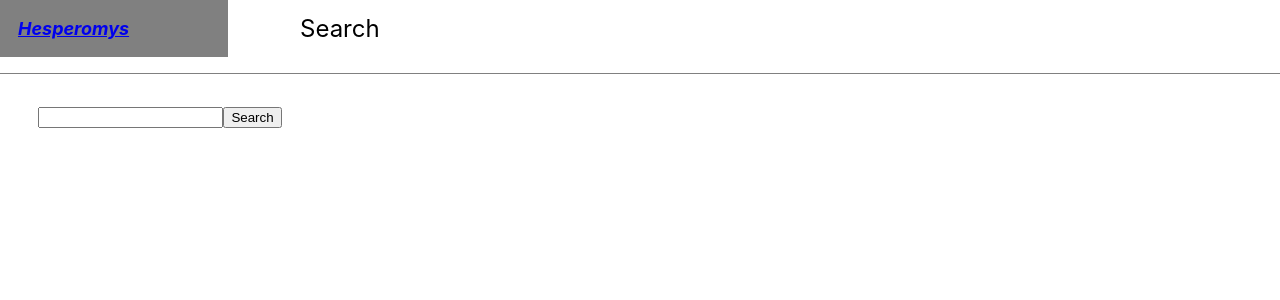
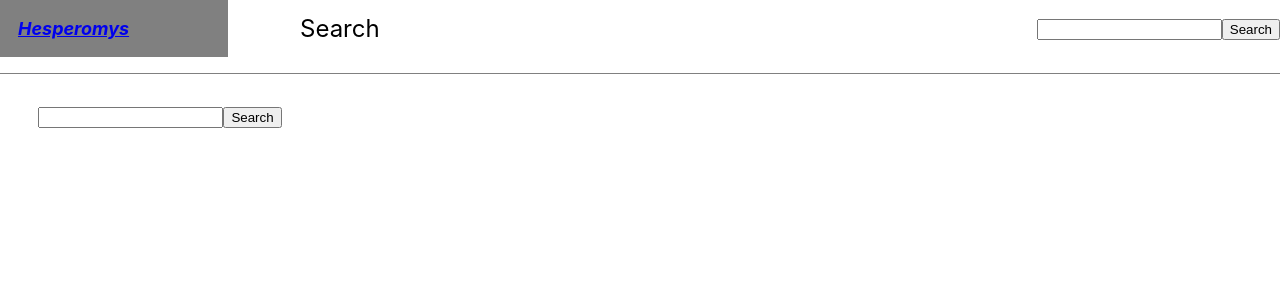
Before and after one commit to JelleZijlstra/hesperomys, a React (Create React App) app: page /search in a window 1280 px wide. Shown: the top 300 px of the page. Built offline with nearby package versions, Linux system fonts and the light colour scheme; what babel-plugin-relay, react-relay would draw is missing.

Commit message:
add SearchForm to header

```diff
--- a/src/components/FullSearch.tsx
+++ b/src/components/FullSearch.tsx
@@ -30,7 +30,8 @@ function SearchResultsRenderer({ queryString }: { queryString: string }) {
 }
 
 export default function FullSearch() {
-  const [query, setQuery] = useState<string | null>(null);
+  const params = new URLSearchParams(window.location.search);
+  const [query, setQuery] = useState<string | null>(params.get("q"));
   const handleSubmit = useCallback(
     (e) => {
       e.preventDefault();
@@ -41,7 +42,7 @@ export default function FullSearch() {
   return (
     <>
       <form method="post" onSubmit={handleSubmit}>
-        <input name="query" />
+        <input name="query" defaultValue={query ?? undefined} />
         <button type="submit">Search</button>
       </form>
       {query && <SearchResultsRenderer queryString={query} />}
--- /dev/null
+++ b/src/components/SearchForm.tsx
@@ -0,0 +1,10 @@
+import React from "react";
+
+export default function SearchForm() {
+  return (
+    <form action="/search" method="get">
+      <input name="q" />
+      <button type="submit">Search</button>
+    </form>
+  );
+}
--- a/src/components/SiteHeader.tsx
+++ b/src/components/SiteHeader.tsx
@@ -1,5 +1,6 @@
 import React from "react";
 import { Link } from "react-router-dom";
+import SearchForm from "./SearchForm";
 
 export default function SiteHeader({
   children,
@@ -19,6 +20,7 @@ export default function SiteHeader({
         {children}
         {subtitle && <div className="page-subtitle">{subtitle}</div>}
       </div>
+      <SearchForm />
     </div>
   );
 }
```
